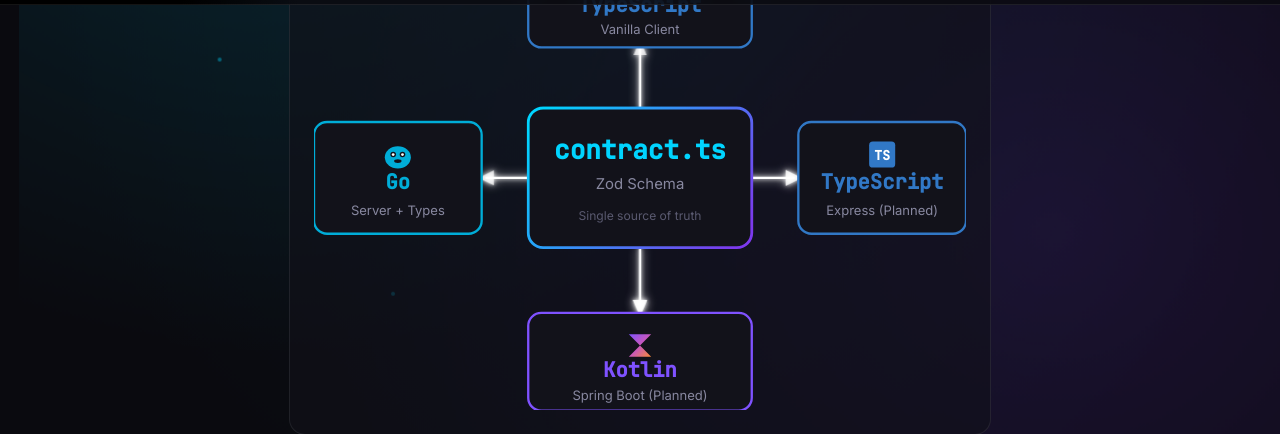
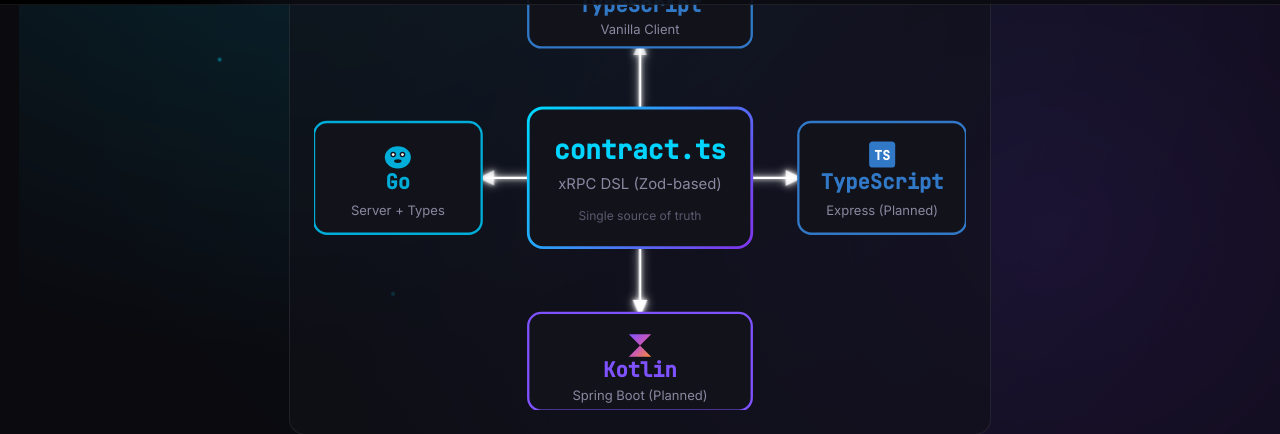
Before and after one commit to mwesox/xrpc, a Jekyll site: the page built from index.md, in a window 1280 px wide and 900 px high, scrolled down 685 px. Shown: the part 85-519 px from the top of the window. Built offline with Jekyll 4.4.1, drawn with Linux system fonts in a browser that asks for light colours.

Commit message:
copy: describe contract as xrpc dsl

```diff
--- a/_includes/hero.html
+++ b/_includes/hero.html
@@ -117,7 +117,7 @@
         <g class="api-box">
           <rect x="230" y="175" width="240" height="150" rx="16" fill="#12121a" stroke="url(#hero-gradient-center)" stroke-width="3"/>
           <text x="350" y="230" text-anchor="middle" fill="#00d4ff" font-family="var(--font-mono)" font-size="28" font-weight="700">contract.ts</text>
-          <text x="350" y="262" text-anchor="middle" fill="#8888a0" font-family="var(--font-sans)" font-size="16">Zod Schema</text>
+          <text x="350" y="262" text-anchor="middle" fill="#8888a0" font-family="var(--font-sans)" font-size="16">xRPC DSL (Zod-based)</text>
           <text x="350" y="295" text-anchor="middle" fill="#5a5a70" font-family="var(--font-sans)" font-size="13">Single source of truth</text>
         </g>
 
```
